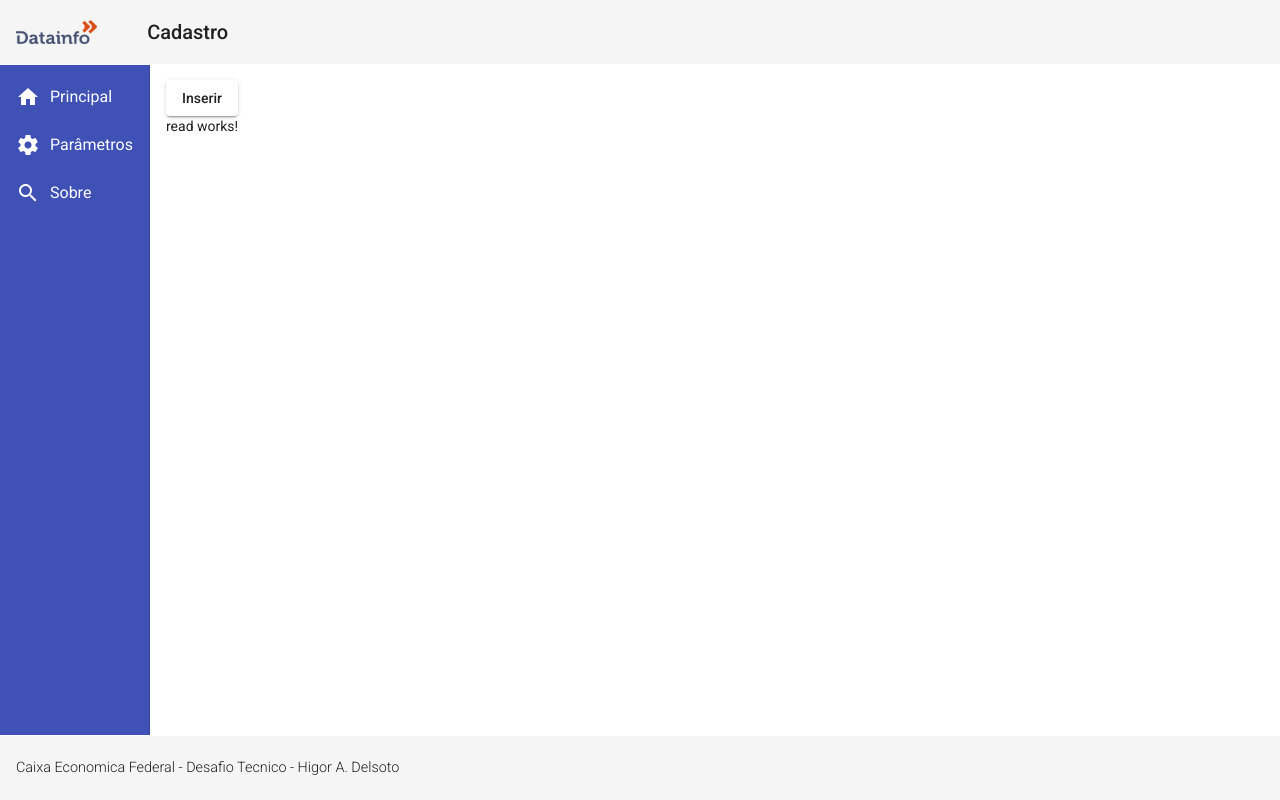
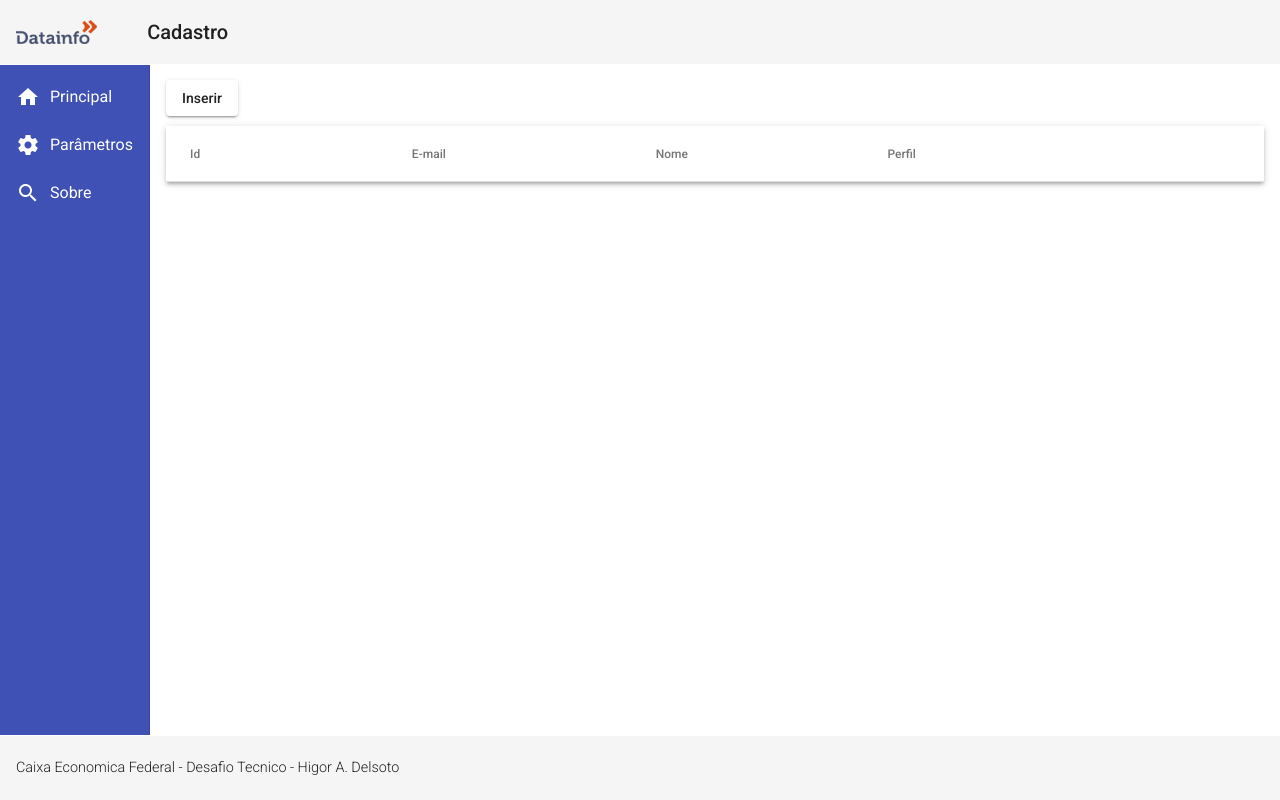
Before and after one commit to HDelsoto/cadastrofrontend, an Angular app: page /usuarios in a window 1280 px wide. Built offline with nearby package versions, Linux system fonts and the light colour scheme; no server answers.

Commit message:
Criacao tabela usuarios

```diff
--- a/src/app/components/usuario/read/read.component.css
+++ b/src/app/components/usuario/read/read.component.css
@@ -0,0 +1,4 @@
+table{
+    margin-top: 10px;
+    width: 100%;
+}
--- a/src/app/components/usuario/read/read.component.html
+++ b/src/app/components/usuario/read/read.component.html
@@ -1 +1,32 @@
-<p>read works!</p>
+<div class="mat-elevation-z3">
+    <table mat-table [dataSource]="usuarios">
+      <!-- Id Column -->
+      <ng-container matColumnDef="id">
+        <th mat-header-cell *matHeaderCellDef >Id</th>
+        <td mat-cell *matCellDef="let row">{{row.id}}</td>
+      </ng-container>
+
+      <!-- Nome Column -->
+      <ng-container matColumnDef="nome">
+        <th mat-header-cell *matHeaderCellDef >Nome</th>
+        <td mat-cell *matCellDef="let row">{{row.nome}}</td>
+      </ng-container>
+
+      <!-- Email Column -->
+      <ng-container matColumnDef="email">
+        <th mat-header-cell *matHeaderCellDef >E-mail</th>
+        <td mat-cell *matCellDef="let row">{{row.email}}</td>
+      </ng-container>
+
+      <!-- Name Column -->
+      <ng-container matColumnDef="perfil">
+        <th mat-header-cell *matHeaderCellDef >Perfil</th>
+        <td mat-cell *matCellDef="let row">{{row.perfil}}</td>
+      </ng-container>
+
+      <tr mat-header-row *matHeaderRowDef="displayedColumns"></tr>
+      <tr mat-row *matRowDef="let row; columns: displayedColumns;"></tr>
+    </table>
+
+
+  </div>
--- a/src/app/components/usuario/read/read.component.ts
+++ b/src/app/components/usuario/read/read.component.ts
@@ -1,4 +1,7 @@
+import { Usuario } from './../usuario.model';
+import { UsuarioService } from './../usuario.service';
 import { Component, OnInit } from '@angular/core';
+
 
 @Component({
   selector: 'app-read',
@@ -6,10 +9,15 @@ import { Component, OnInit } from '@angular/core';
   styleUrls: ['./read.component.css']
 })
 export class ReadComponent implements OnInit {
-
-  constructor() { }
+  usuarios: Usuario[] =[];
+  displayedColumns = ['id', 'email','nome', 'perfil']
+  constructor(private usuarioService: UsuarioService) { }
 
   ngOnInit(): void {
+    this.usuarioService.read().subscribe(usuarios => {
+      this.usuarios=usuarios
+      console.log(usuarios)
+    })
   }
 
 }
--- a/src/app/components/usuario/usuario.service.ts
+++ b/src/app/components/usuario/usuario.service.ts
@@ -1,4 +1,3 @@
-
 import { Usuario } from './usuario.model';
 import { HttpClient } from '@angular/common/http';
 import { Injectable } from '@angular/core';
@@ -23,4 +22,9 @@ export class UsuarioService {
   create(usuario: Usuario): Observable<Usuario>{
       return this.http.post<Usuario>(this.baseUrl, usuario)
   }
+
+  read(): Observable<Usuario[]>{
+    return this.http.get<Usuario[]>(this.baseUrl)
+  }
+
 }
```
Also changed, not shown: src/app/app.module.ts (+9 -2 lines).
